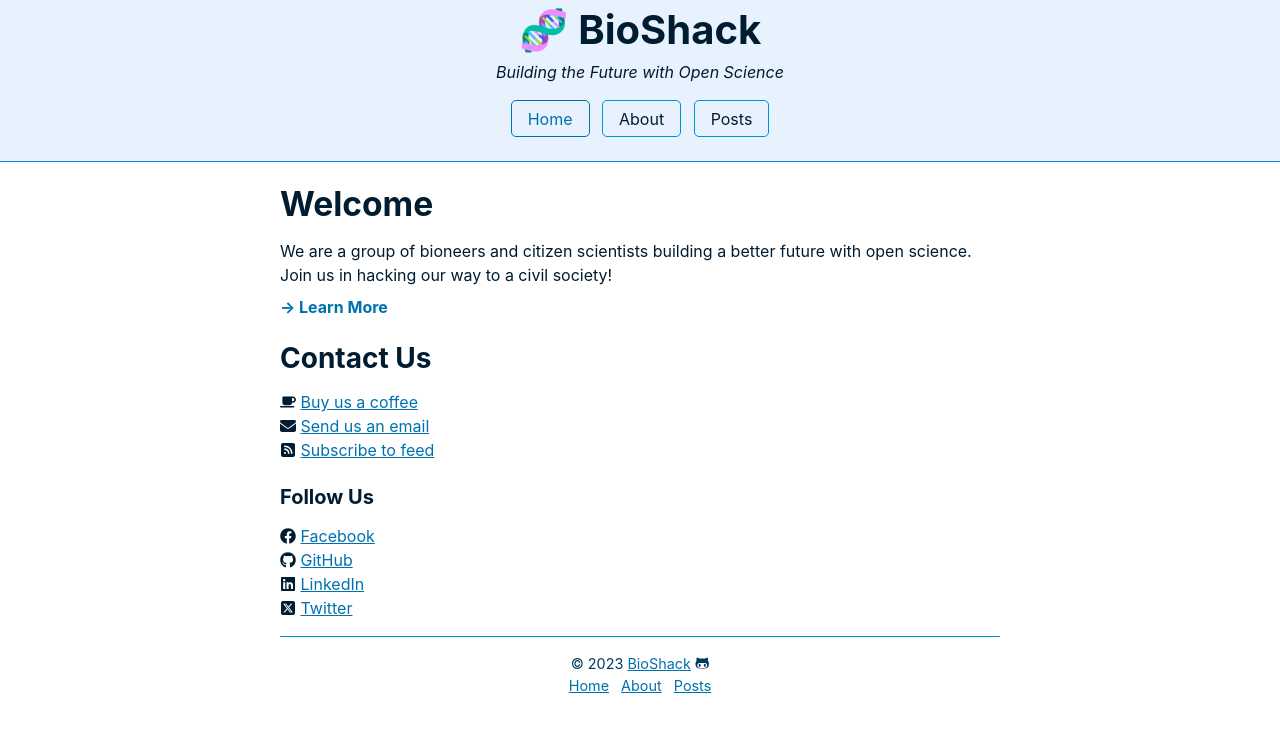
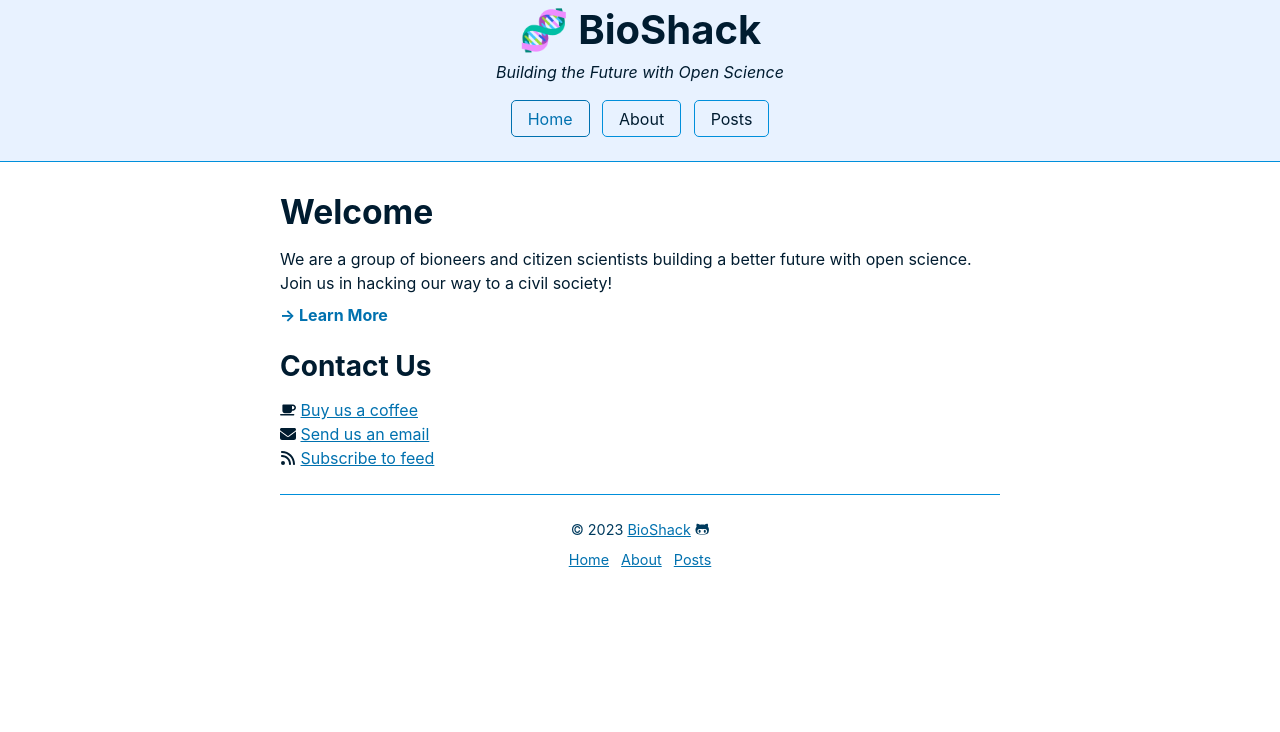
Before and after one commit to megdna/pond, a Jekyll site: the page built from pages/home.md, in a window 1280 px wide. Shown: the top 732 px of the page. Built offline with Jekyll 4.4.1, drawn with Linux system fonts in a browser that asks for light colours.

Commit message:
Update theme

```diff
--- a/_includes/footer.html
+++ b/_includes/footer.html
@@ -1,7 +1,7 @@
-<div>
+<p>
   &copy; {{ site.time | date: '%Y' }} <a href="https://github.com/{{ site.github }}" target="_blank">{{ site.title }}</a>
   <svg class="icon" viewBox="0 0 480 512"><path d="M186.1 328.7c0 20.9-10.9 55.1-36.7 55.1s-36.7-34.2-36.7-55.1 10.9-55.1 36.7-55.1 36.7 34.2 36.7 55.1zM480 278.2c0 31.9-3.2 65.7-17.5 95-37.9 76.6-142.1 74.8-216.7 74.8-75.8 0-186.2 2.7-225.6-74.8-14.6-29-20.2-63.1-20.2-95 0-41.9 13.9-81.5 41.5-113.6-5.2-15.8-7.7-32.4-7.7-48.8 0-21.5 4.9-32.3 14.6-51.8 45.3 0 74.3 9 108.8 36 29-6.9 58.8-10 88.7-10 27 0 54.2 2.9 80.4 9.2 34-26.7 63-35.2 107.8-35.2 9.8 19.5 14.6 30.3 14.6 51.8 0 16.4-2.6 32.7-7.7 48.2 27.5 32.4 39 72.3 39 114.2zm-64.3 50.5c0-43.9-26.7-82.6-73.5-82.6-18.9 0-37 3.4-56 6-14.9 2.3-29.8 3.2-45.1 3.2-15.2 0-30.1-.9-45.1-3.2-18.7-2.6-37-6-56-6-46.8 0-73.5 38.7-73.5 82.6 0 87.8 80.4 101.3 150.4 101.3h48.2c70.3 0 150.6-13.4 150.6-101.3zm-82.6-55.1c-25.8 0-36.7 34.2-36.7 55.1s10.9 55.1 36.7 55.1 36.7-34.2 36.7-55.1-10.9-55.1-36.7-55.1z"/></svg>
-</div>
+</p>
 
 <nav>
   {% for item in site.nav %}
--- a/pages/home.md
+++ b/pages/home.md
@@ -15,28 +15,9 @@
 </div>
 <div>
 <svg class="icon" viewBox="0 0 512 512"><path d="M48 64C21.5 64 0 85.5 0 112c0 15.1 7.1 29.3 19.2 38.4L236.8 313.6c11.4 8.5 27 8.5 38.4 0L492.8 150.4c12.1-9.1 19.2-23.3 19.2-38.4c0-26.5-21.5-48-48-48H48zM0 176V384c0 35.3 28.7 64 64 64H448c35.3 0 64-28.7 64-64V176L294.4 339.2c-22.8 17.1-54 17.1-76.8 0L0 176z"/></svg>
-<a href="mailto:bio@d8a.org" target="_blank">Send us an email</a>
+<a href="mailto:{{ site.email }}" target="_blank">Send us an email</a>
 </div>
 <div>
-<svg class="icon" viewBox="0 0 448 512"><path d="M64 32C28.7 32 0 60.7 0 96V416c0 35.3 28.7 64 64 64H384c35.3 0 64-28.7 64-64V96c0-35.3-28.7-64-64-64H64zM96 136c0-13.3 10.7-24 24-24c137 0 248 111 248 248c0 13.3-10.7 24-24 24s-24-10.7-24-24c0-110.5-89.5-200-200-200c-13.3 0-24-10.7-24-24zm0 96c0-13.3 10.7-24 24-24c83.9 0 152 68.1 152 152c0 13.3-10.7 24-24 24s-24-10.7-24-24c0-57.4-46.6-104-104-104c-13.3 0-24-10.7-24-24zm0 120a32 32 0 1 1 64 0 32 32 0 1 1 -64 0z"/></svg>
+<svg class="icon" viewBox="0 0 448 512"><path d="M0 64C0 46.3 14.3 32 32 32c229.8 0 416 186.2 416 416c0 17.7-14.3 32-32 32s-32-14.3-32-32C384 253.6 226.4 96 32 96C14.3 96 0 81.7 0 64zM0 416a64 64 0 1 1 128 0A64 64 0 1 1 0 416zM32 160c159.1 0 288 128.9 288 288c0 17.7-14.3 32-32 32s-32-14.3-32-32c0-123.7-100.3-224-224-224c-17.7 0-32-14.3-32-32s14.3-32 32-32z"/></svg>
 <a href="{{ site.baseurl }}/feed" target="_blank">Subscribe to feed</a>
 </div>
-
-#### Follow Us
-
-<div>
-<svg class="icon" viewBox="0 0 512 512"><path d="M504 256C504 119 393 8 256 8S8 119 8 256c0 123.78 90.69 226.38 209.25 245V327.69h-63V256h63v-54.64c0-62.15 37-96.48 93.67-96.48 27.14 0 55.52 4.84 55.52 4.84v61h-31.28c-30.8 0-40.41 19.12-40.41 38.73V256h68.78l-11 71.69h-57.78V501C413.31 482.38 504 379.78 504 256z"/></svg>
-<a href="https://www.facebook.com/bioshack" target="_blank">Facebook</a>
-</div>
-<div>
-<svg class="icon" viewBox="0 0 496 512"><path d="M165.9 397.4c0 2-2.3 3.6-5.2 3.6-3.3.3-5.6-1.3-5.6-3.6 0-2 2.3-3.6 5.2-3.6 3-.3 5.6 1.3 5.6 3.6zm-31.1-4.5c-.7 2 1.3 4.3 4.3 4.9 2.6 1 5.6 0 6.2-2s-1.3-4.3-4.3-5.2c-2.6-.7-5.5.3-6.2 2.3zm44.2-1.7c-2.9.7-4.9 2.6-4.6 4.9.3 2 2.9 3.3 5.9 2.6 2.9-.7 4.9-2.6 4.6-4.6-.3-1.9-3-3.2-5.9-2.9zM244.8 8C106.1 8 0 113.3 0 252c0 110.9 69.8 205.8 169.5 239.2 12.8 2.3 17.3-5.6 17.3-12.1 0-6.2-.3-40.4-.3-61.4 0 0-70 15-84.7-29.8 0 0-11.4-29.1-27.8-36.6 0 0-22.9-15.7 1.6-15.4 0 0 24.9 2 38.6 25.8 21.9 38.6 58.6 27.5 72.9 20.9 2.3-16 8.8-27.1 16-33.7-55.9-6.2-112.3-14.3-112.3-110.5 0-27.5 7.6-41.3 23.6-58.9-2.6-6.5-11.1-33.3 2.6-67.9 20.9-6.5 69 27 69 27 20-5.6 41.5-8.5 62.8-8.5s42.8 2.9 62.8 8.5c0 0 48.1-33.6 69-27 13.7 34.7 5.2 61.4 2.6 67.9 16 17.7 25.8 31.5 25.8 58.9 0 96.5-58.9 104.2-114.8 110.5 9.2 7.9 17 22.9 17 46.4 0 33.7-.3 75.4-.3 83.6 0 6.5 4.6 14.4 17.3 12.1C428.2 457.8 496 362.9 496 252 496 113.3 383.5 8 244.8 8zM97.2 352.9c-1.3 1-1 3.3.7 5.2 1.6 1.6 3.9 2.3 5.2 1 1.3-1 1-3.3-.7-5.2-1.6-1.6-3.9-2.3-5.2-1zm-10.8-8.1c-.7 1.3.3 2.9 2.3 3.9 1.6 1 3.6.7 4.3-.7.7-1.3-.3-2.9-2.3-3.9-2-.6-3.6-.3-4.3.7zm32.4 35.6c-1.6 1.3-1 4.3 1.3 6.2 2.3 2.3 5.2 2.6 6.5 1 1.3-1.3.7-4.3-1.3-6.2-2.2-2.3-5.2-2.6-6.5-1zm-11.4-14.7c-1.6 1-1.6 3.6 0 5.9 1.6 2.3 4.3 3.3 5.6 2.3 1.6-1.3 1.6-3.9 0-6.2-1.4-2.3-4-3.3-5.6-2z"/></svg>
-<a href="https://github.com/bioshack" target="_blank">GitHub</a>
-</div>
-<div>
-<svg class="icon" viewBox="0 0 448 512"><path d="M416 32H31.9C14.3 32 0 46.5 0 64.3v383.4C0 465.5 14.3 480 31.9 480H416c17.6 0 32-14.5 32-32.3V64.3c0-17.8-14.4-32.3-32-32.3zM135.4 416H69V202.2h66.5V416zm-33.2-243c-21.3 0-38.5-17.3-38.5-38.5S80.9 96 102.2 96c21.2 0 38.5 17.3 38.5 38.5 0 21.3-17.2 38.5-38.5 38.5zm282.1 243h-66.4V312c0-24.8-.5-56.7-34.5-56.7-34.6 0-39.9 27-39.9 54.9V416h-66.4V202.2h63.7v29.2h.9c8.9-16.8 30.6-34.5 62.9-34.5 67.2 0 79.7 44.3 79.7 101.9V416z"/></svg>
-<a href="https://www.linkedin.com/company/bioshack" target="_blank">LinkedIn</a>
-</div>
-<div>
-<svg class="icon" viewBox="0 0 448 512"><path d="M64 32C28.7 32 0 60.7 0 96V416c0 35.3 28.7 64 64 64H384c35.3 0 64-28.7 64-64V96c0-35.3-28.7-64-64-64H64zm297.1 84L257.3 234.6 379.4 396H283.8L209 298.1 123.3 396H75.8l111-126.9L69.7 116h98l67.7 89.5L313.6 116h47.5zM323.3 367.6L153.4 142.9H125.1L296.9 367.6h26.3z"/></svg>
-<a href="https://twitter.com/bioshack" target="_blank">Twitter</a>
-</div>
--- a/style.css
+++ b/style.css
@@ -98,6 +98,9 @@
   cursor: pointer;
 }
 
+main {
+  padding: 0.5rem 0;
+}
 main > nav a {
   font-weight: bold;
 	text-decoration: none;
```
Also changed, not shown: pages/about.md (+10 -1 lines).
